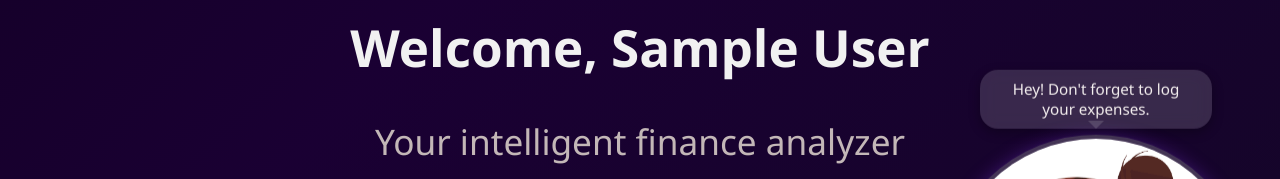
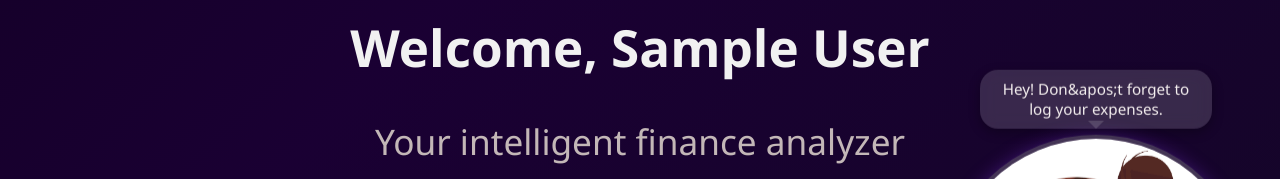
Before and after one commit to Praniti1594/smartspend-frontend, a Next.js app: page /home in a window 1280 px wide. Shown: the part 311-490 px from the top of the page. Built offline with nearby package versions, Linux system fonts and the light colour scheme; sample sign-in values are in the browser's storage.

Commit message:
Update home.js

```diff
--- a/pages/home.js
+++ b/pages/home.js
@@ -20,11 +20,11 @@ const [showReceiptForm, setShowReceiptForm] = useState(false);
 
 
   const mascotMessages = [
-    "Hey! Don't forget to log your expenses.",
-    "Let's upload your receipt.",
+    "Hey! Don&apos;t forget to log your expenses.",
+    "Let&apos;s upload your receipt.",
     "Saving money is super cool!",
     "Great job checking your data.",
-    "You're doing amazing. Keep it up!"
+    "You&apos;re doing amazing. Keep it up!"
   ];
 
   // 🔐 Fetch user from localStorage and redirect if missing
```
